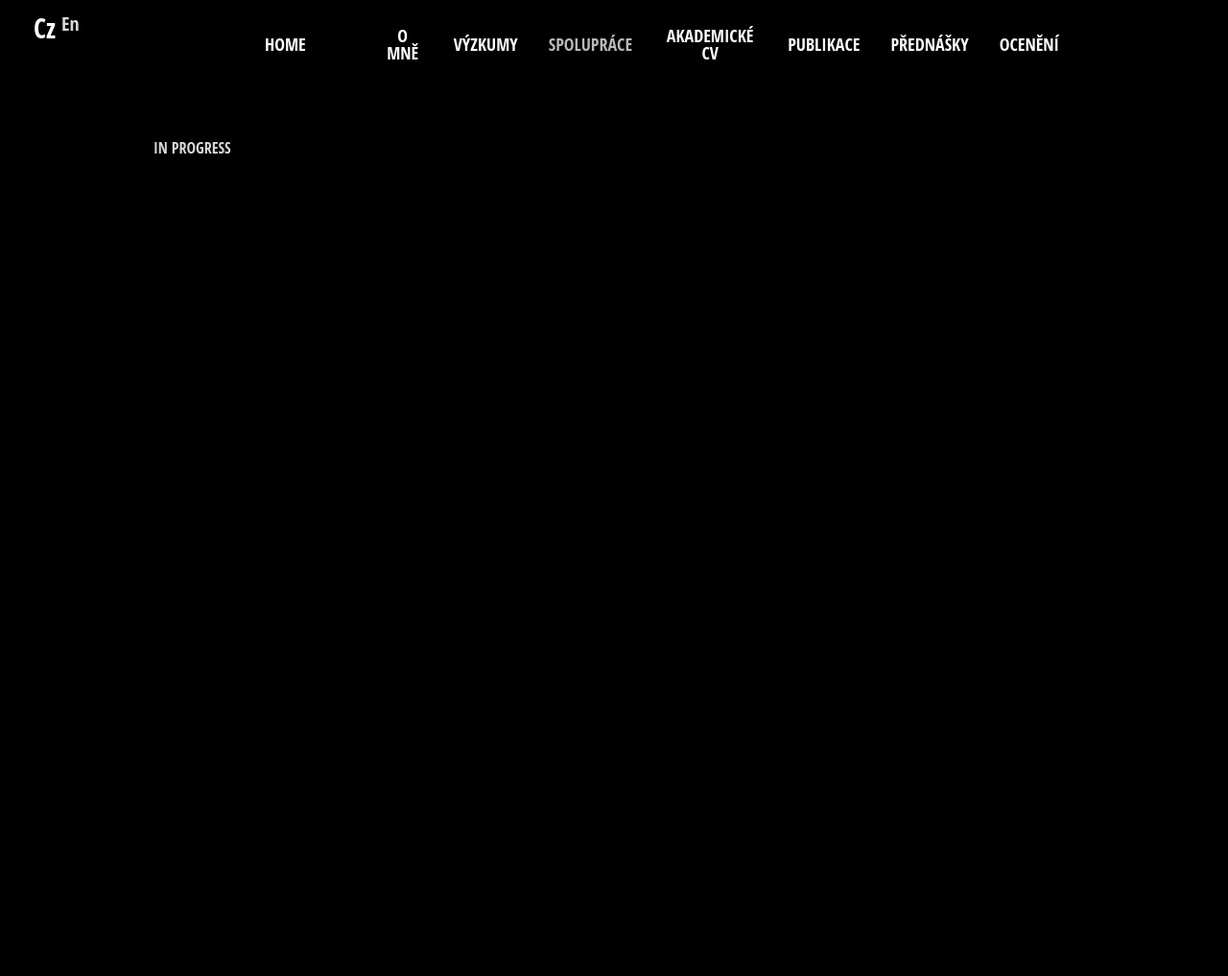
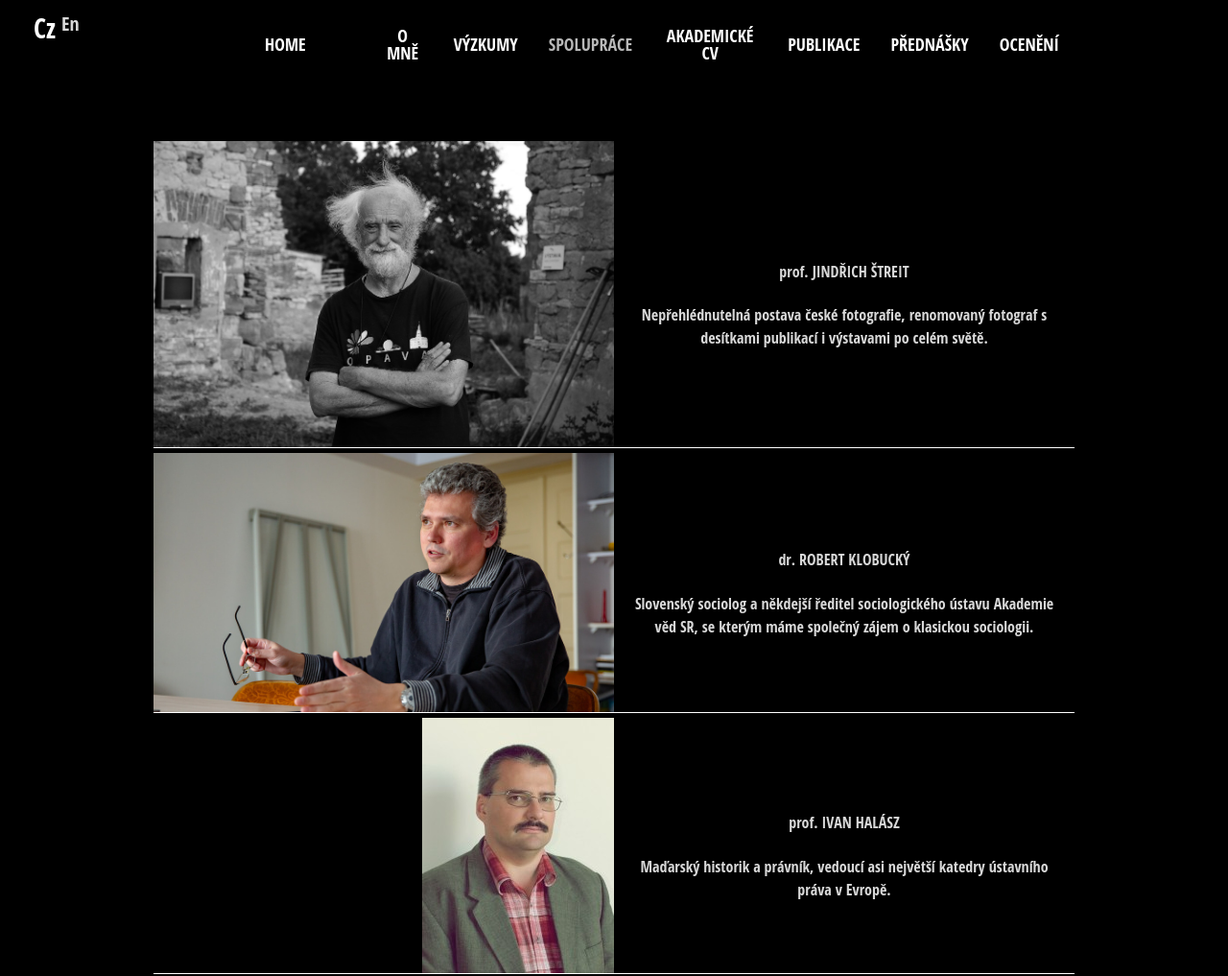
Before and after one commit to KaterinaGajdova/dusanjanak, a Gatsby site: page /science-cooperation in a window 1280 px wide. Shown: the top 1017 px of the page at 96% size. Before the commit the page ends 800 px from the top, so only its background shows below. Built offline with nearby package versions, Linux system fonts and the light colour scheme; Gatsby itself is replaced by a stand-in of ours; grey boxes are pictures that could not be loaded.

```diff
--- /dev/null
+++ b/src/components/Cooperator.js
@@ -0,0 +1,55 @@
+import React from "react";
+import styled from "styled-components";
+import { GatsbyImage } from "gatsby-plugin-image";
+import { H4 } from "./atoms";
+
+const Cooperator = ({ cooperatorData, img }) => {
+  return (
+    <Container>
+      <ImgContainer>
+        {img && (
+          <GatsbyImage
+            image={img}
+            imgStyle={{
+              objectFit: "contain",
+            }}
+            alt={cooperatorData.name}
+            placeholder="blurred"
+          />
+        )}
+      </ImgContainer>
+      <Text>
+        <h4> {cooperatorData.name}</h4>
+        <div> {cooperatorData.description}</div>
+      </Text>
+    </Container>
+  );
+};
+export default Cooperator;
+
+const Container = styled.div`
+  display: flex;
+  flex-direction: column;
+  border-bottom: 0.5px solid white;
+  margin-top: 5px;
+  align-items: center;
+
+  @media (min-width: 576px) {
+    flex-direction: row;
+  }
+`;
+
+const ImgContainer = styled.div`
+  width: 50%;
+  text-align: right;
+  margin-top: 30px;
+  @media (min-width: 576px) {
+    margin-top: 0;
+  }
+`;
+
+const Text = styled.div`
+  width: 50%;
+  padding: 15px;
+  text-align: center;
+`;
--- a/src/content/science/cooperation.js
+++ b/src/content/science/cooperation.js
@@ -7,3 +7,66 @@
     </>
   );
 };
+
+/* pokud chcete přidat dalšího spolupracovníka, tak:
+  - zkopírovat objekt {} a přidat na konec (do angličtiny i češtiny)
+  - prepsat jmeno a popisek (pripadne webovou stranku) za to, co chceme
+  - do images slozky nahrat fotku - jeji nazev musi zacinat na `cooperators_` - to co nasleduje za `cooperators_`, pak dat do imageTitle */
+
+export const cooperatorsCz = [
+  {
+    imageTitle: "streit_1",
+    name: "prof. JINDŘICH ŠTREIT",
+    description:
+      "Nepřehlédnutelná postava české fotografie, renomovaný fotograf s desítkami publikací i výstavami po celém světě.",
+    website: "https://cs.wikipedia.org/wiki/Jindřich_Štreit",
+  },
+  {
+    imageTitle: "klobucky",
+    name: "dr. ROBERT KLOBUCKÝ",
+    description:
+      "Slovenský sociolog a někdejší ředitel sociologického ústavu Akademie věd SR, se kterým máme společný zájem o klasickou sociologii.",
+  },
+  {
+    imageTitle: "halasz",
+    name: "prof. IVAN HALÁSZ ",
+    description:
+      "Maďarský historik a právník, vedoucí asi největší katedry ústavního práva v Evropě.",
+  },
+  {
+    imageTitle: "bittner_1",
+    name: "dr. DAVID BITTNER",
+    description:
+      "Biolog, milovník medvědů grizzly a expert na interakce s nimi.",
+    website: "https://davidbittner.ch/",
+  },
+];
+
+export const cooperatorsEn = [
+  {
+    imageTitle: "streit_1",
+    name: "prof. JINDŘICH ŠTREIT",
+    description:
+      "Nepřehlédnutelná postava české fotografie, renomovaný fotograf s desítkami publikací i výstavami po celém světě.",
+    website: "https://cs.wikipedia.org/wiki/Jindřich_Štreit",
+  },
+  {
+    imageTitle: "klobucky",
+    name: "dr. ROBERT KLOBUCKÝ",
+    description:
+      "Slovenský sociolog a někdejší ředitel sociologického ústavu Akademie věd SR, se kterým máme společný zájem o klasickou sociologii.",
+  },
+  {
+    imageTitle: "halasz",
+    name: "prof. IVAN HALÁSZ ",
+    description:
+      "Maďarský historik a právník, vedoucí asi největší katedry ústavního práva v Evropě.",
+  },
+  {
+    imageTitle: "bittner_1",
+    name: "dr. DAVID BITTNER",
+    description:
+      "Biolog, milovník medvědů grizzly a expert na interakce s nimi.",
+    website: "davidbittner.ch",
+  },
+];
--- a/src/pages/science-cooperation.js
+++ b/src/pages/science-cooperation.js
@@ -1,43 +1,49 @@
 import React from "react";
-import { graphql, StaticQuery } from "gatsby";
-import { GatsbyImage } from "gatsby-plugin-image";
-import { Cz } from "../content/science/cooperation";
+import { graphql } from "gatsby";
+import { cooperatorsEn, cooperatorsCz } from "../content/science/cooperation";
 import SEO from "../components/seo";
 import styled from "styled-components";
 import { Consumer } from "../layouts/Context";
 import { Content } from "../components/atoms";
+import Cooperator from "../components/Cooperator";
 
-const IndexPage = (props) => {
+const IndexPage = ({ data }) => {
+  const images = data.allImageSharp.nodes;
   return (
-    <StaticQuery
-      query={graphql`
-        {
-          aboutme: file(relativePath: { regex: "/science-about.jpg/" }) {
-            childImageSharp {
-              gatsbyImageData(layout: FULL_WIDTH, placeholder: BLURRED)
-            }
-          }
-        }
-      `}
-      render={(data) => {
+    <Consumer>
+      {({ int }) => {
+        const cooperatorsData = int === "en" ? cooperatorsEn : cooperatorsCz;
+        console.log(images);
         return (
-          <Consumer>
-            {({ int }) => {
-              const content = int === "en" ? <Cz /> : <Cz />;
-              console.log(data);
-              return (
-                <>
-                  <SEO title="Science" />
-
-                  <Content>{content}</Content>
-                </>
-              );
-            }}
-          </Consumer>
+          <Content>
+            <SEO title="Science" />
+            {cooperatorsData.map((item) => (
+              <Cooperator
+                cooperatorData={item}
+                img={
+                  images.find((img) =>
+                    img.gatsbyImageData.images.fallback.src.includes(
+                      item.imageTitle
+                    )
+                  )?.gatsbyImageData
+                }
+              />
+            ))}
+          </Content>
         );
       }}
-    />
+    </Consumer>
   );
 };
 
 export default IndexPage;
+
+export const query = graphql`
+  query {
+    allImageSharp(filter: { fluid: { src: { regex: "/cooperators/" } } }) {
+      nodes {
+        gatsbyImageData(placeholder: BLURRED)
+      }
+    }
+  }
+`;
```
Also changed, not shown: src/content/science/lectures.js (+12 -1 lines), src/pages/science-lectures.js (+6 -9 lines), src/images/cooperators_bittner_2.jpg (added), src/images/cooperators_halasz.jpg (added), src/images/cooperators_klobucky.jpg (added), src/images/cooperators_streit_1.jpg (added), src/images/cooperators_streit_2.jpg (added), src/images/cooperators_streit_3.jpg (added), 3 other files.
